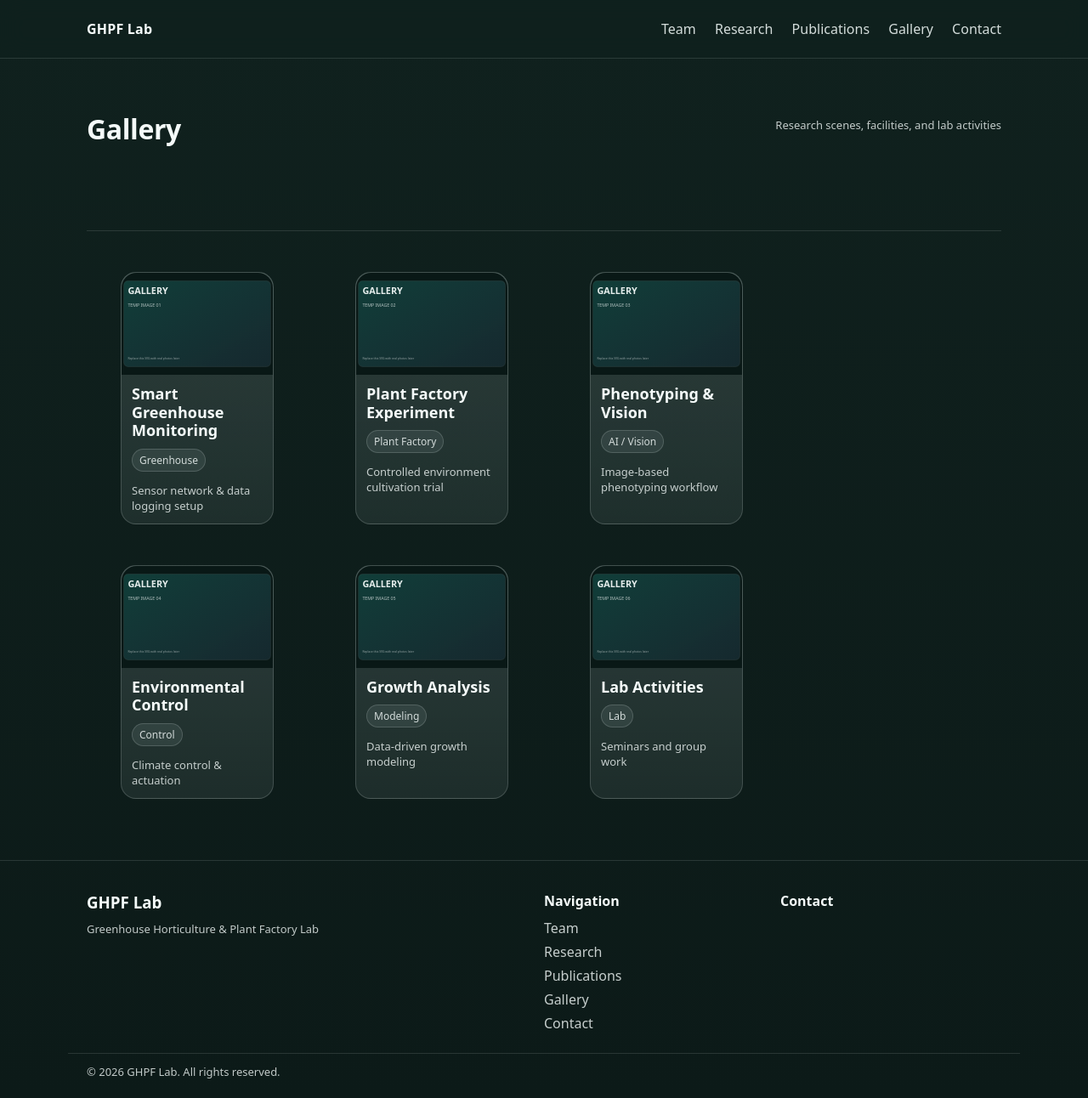
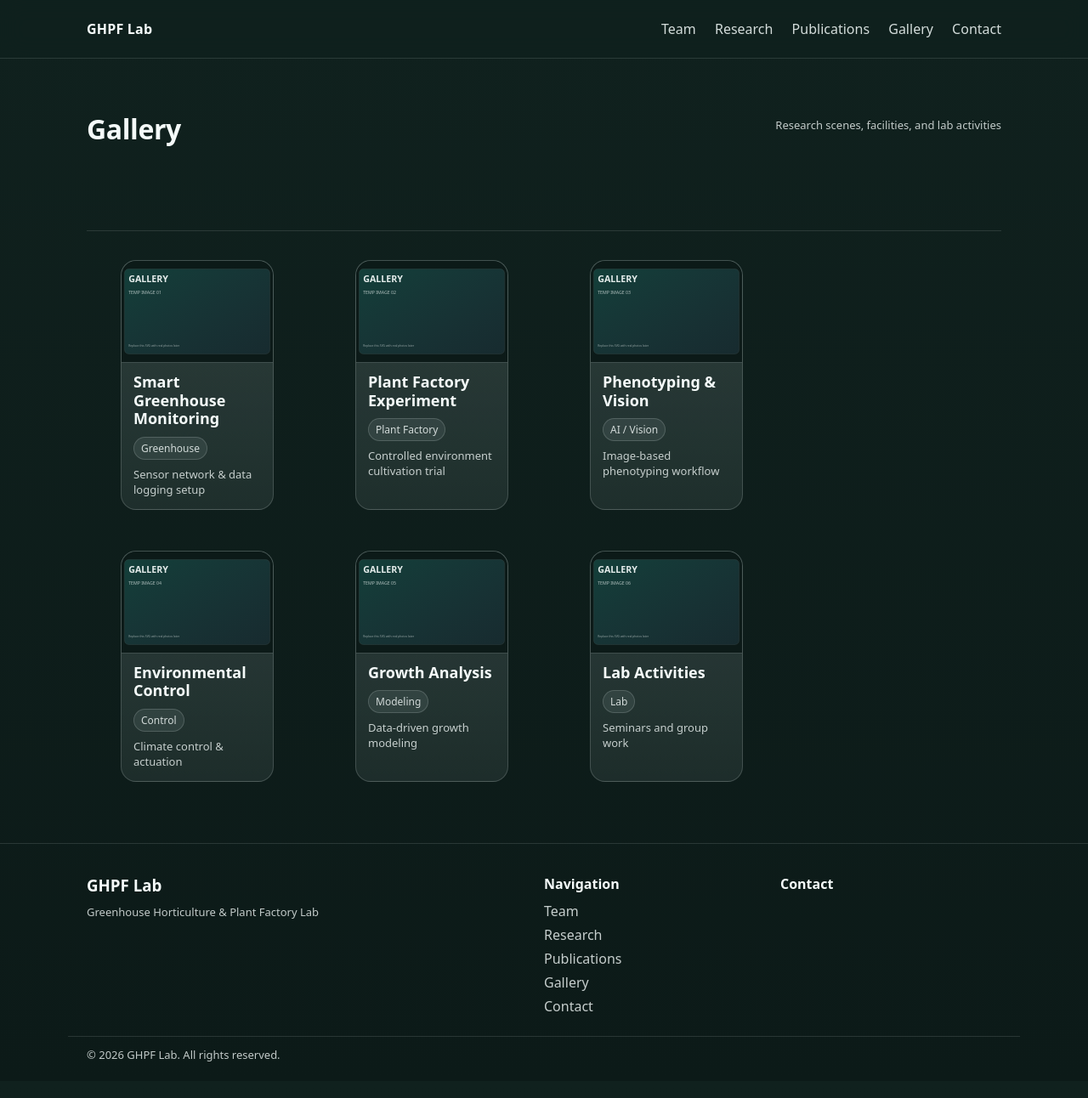
Before and after one commit to evergreendasol/Trial-2-lab-web, a Jekyll site: the page built from gallery.md, in a window 1280 px wide and 1292 px high. Shown: the whole window at 85% size. Built offline with Jekyll 4.4.1, drawn with Linux system fonts in a browser that asks for light colours.

Commit message:
Fix gallery input

```diff
--- a/assets/css/site.css
+++ b/assets/css/site.css
@@ -207,40 +207,53 @@ h1{
   .team-card{max-width:none;}
 }
 
+
 /* =========================
-   GALLERY
+   GALLERY (final, isolated)
    ========================= */
 
+/* gallery page grid: do NOT depend on team-grid sizing */
 .gallery-grid{
-  /* 조금 더 촘촘하게 */
-  grid-template-columns: repeat(auto-fit, minmax(200px, 260px));
+  display:grid;
+  grid-template-columns: repeat(auto-fit, minmax(220px, 260px));
   gap:16px;
   justify-content:start;
 }
 
+/* card: make border-radius/hover consistent */
 .gallery-card{
   padding:0;
   overflow:hidden;
+  border-radius:18px;
+  border:1px solid rgba(245,251,250,.16);
+  background:linear-gradient(180deg, rgba(230,255,252,.14) 0%, rgba(230,255,252,.08) 100%);
+  transition:transform .15s ease, border .15s ease, background .15s ease;
+}
+.gallery-card:hover{
+  transform:translateY(-6px);
+  border-color:rgba(52,231,211,.55);
+  background:linear-gradient(180deg, rgba(230,255,252,.18) 0%, rgba(230,255,252,.10) 100%);
 }
 
+/* image click area */
 .gallery-btn{
   all:unset;
   display:block;
   cursor:pointer;
 }
 
+/* image: smaller + clean */
 .gallery-img{
   width:100%;
   height:120px;
-  border-top-left-radius:18px;
-  border-top-right-radius:18px;
   object-fit:cover;
   display:block;
-  filter:saturate(1.02) contrast(1.02);
+  border-bottom:1px solid rgba(245,251,250,.12);
 }
 
+/* caption area */
 .gallery-cap{
-  padding:12px;
+  padding:12px 14px 14px;
 }
 
 .gallery-title{
@@ -250,7 +263,7 @@ h1{
 }
 
 .gallery-sub{
-  margin:13px 0 0;
+  margin:8px 0 0;
 }
 
 /* Modal */
--- a/gallery.md
+++ b/gallery.md
@@ -13,9 +13,9 @@ title: Gallery
 </section>
 
 <section class="section team-section">
-  <div class="grid team-grid gallery-grid">
+  <div class="gallery-grid">
     {% for item in site.data.gallery %}
-      <figure class="card team-card gallery-card">
+      <figure class="card gallery-card">
         <button class="gallery-btn" type="button"
           data-src="{{ item.src | relative_url }}"
           data-title="{{ item.title | escape }}"
```
